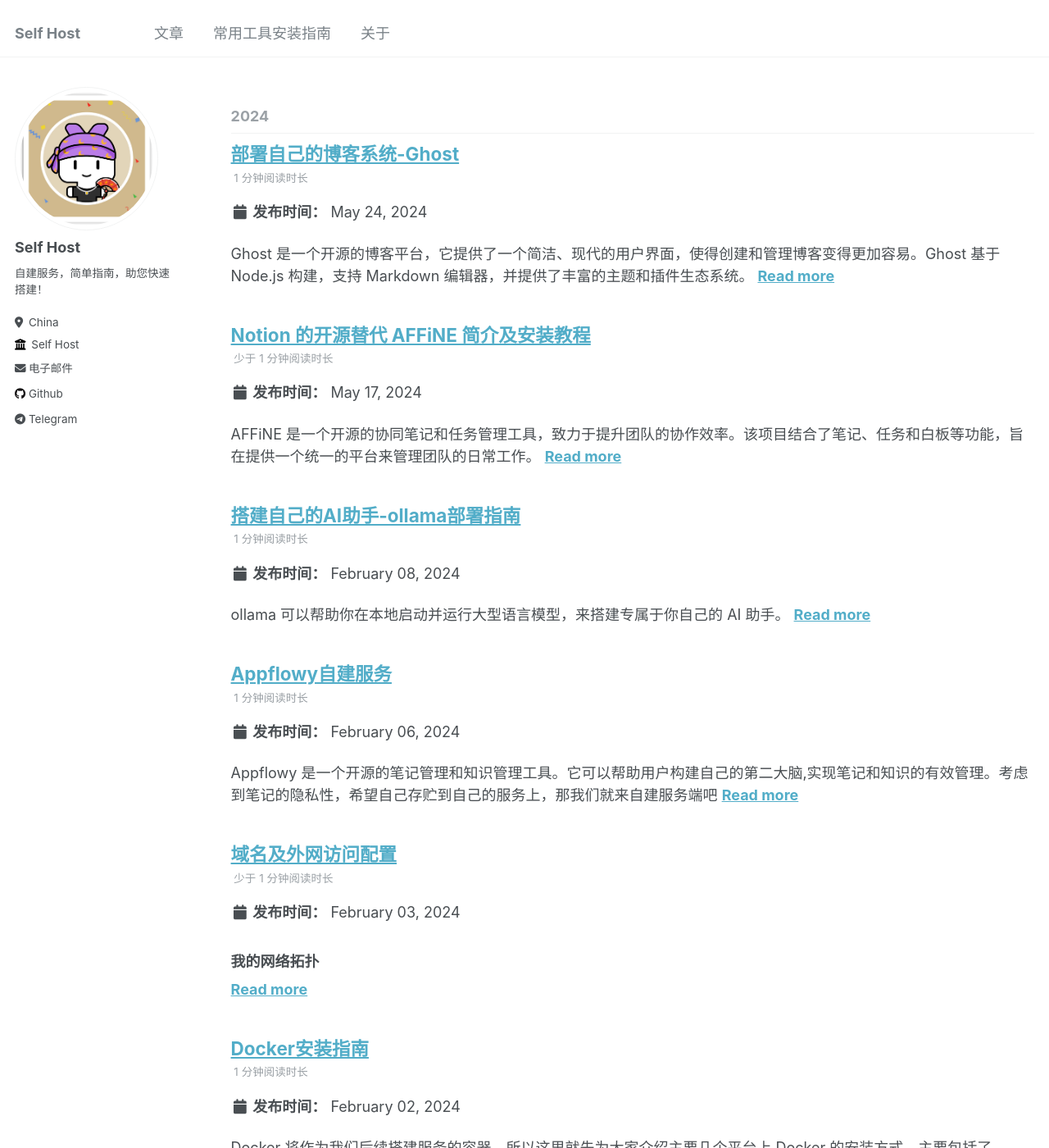
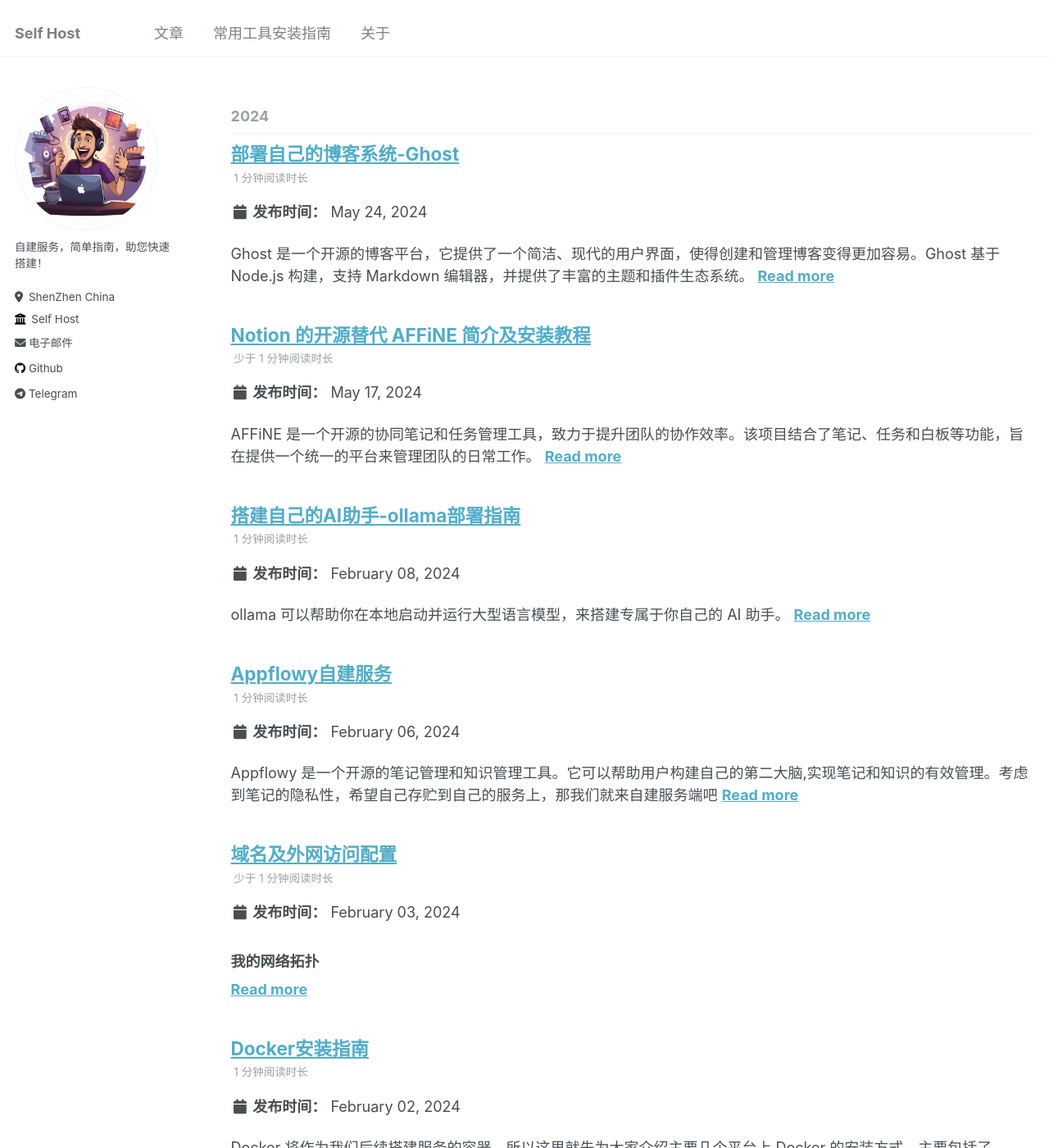
Before and after one commit to clap-top/clap-top.github.io, a Jekyll site: the page built from _pages/home.md, in a window 1280 px wide and 1400 px high. Shown: the whole window at 82% size. Built offline with Jekyll 4.4.1, drawn with Linux system fonts in a browser that asks for light colours.

Commit message:
change avatar

```diff
--- a/_config.yml
+++ b/_config.yml
@@ -21,11 +21,11 @@
 #               Additional customization can be done by editing /_includes/author-profile.html
 author:
   # Biographic information
-  avatar: 'profile_01.png'
-  name: 'Self Host'
+  avatar: 'profile.png'
+  name: ''
   pronouns: # example: "she/her"
   bio: '自建服务，简单指南，助您快速搭建！'
-  location: 'China'
+  location: 'ShenZhen China'
   employer: 'Self Host'
   uri: # URL
   email: 'clap@clap.top'
--- a/_sass/_sidebar.scss
+++ b/_sass/_sidebar.scss
@@ -85,7 +85,7 @@
 .author__avatar {
   display: table-cell;
   vertical-align: top;
-  width: 25px;
+  width: 36px;
   // set width only, for non-square avatars
   // height: 36px;
 
```
Also changed, not shown: images/profile.png.
